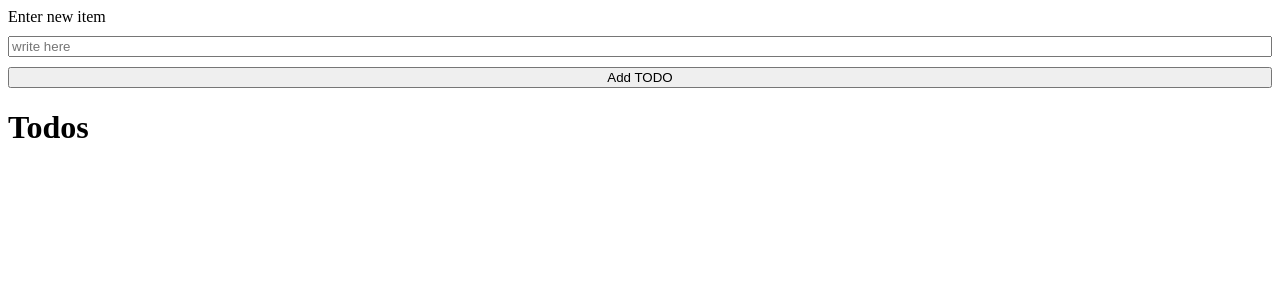
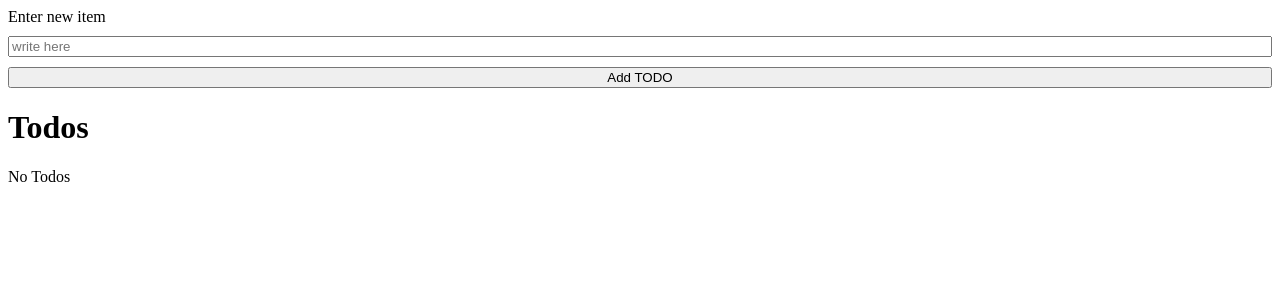
Before and after one commit to KrishnaDass95/Todo-list, a React (Create React App) app: page / in a window 1280 px wide. Shown: the top 300 px of the page. Built offline with nearby package versions, Linux system fonts and the light colour scheme.

Commit message:
Conditional rendering

```diff
--- a/src/App.js
+++ b/src/App.js
@@ -54,6 +54,7 @@ const App = () => {
         <button>Add TODO</button>
       </form>
       <h1>Todos</h1>
+      {todos.length === 0 && "No Todos"}
       {todos.map((todo) => {
         return (
           <li key={todo.id}>
```
